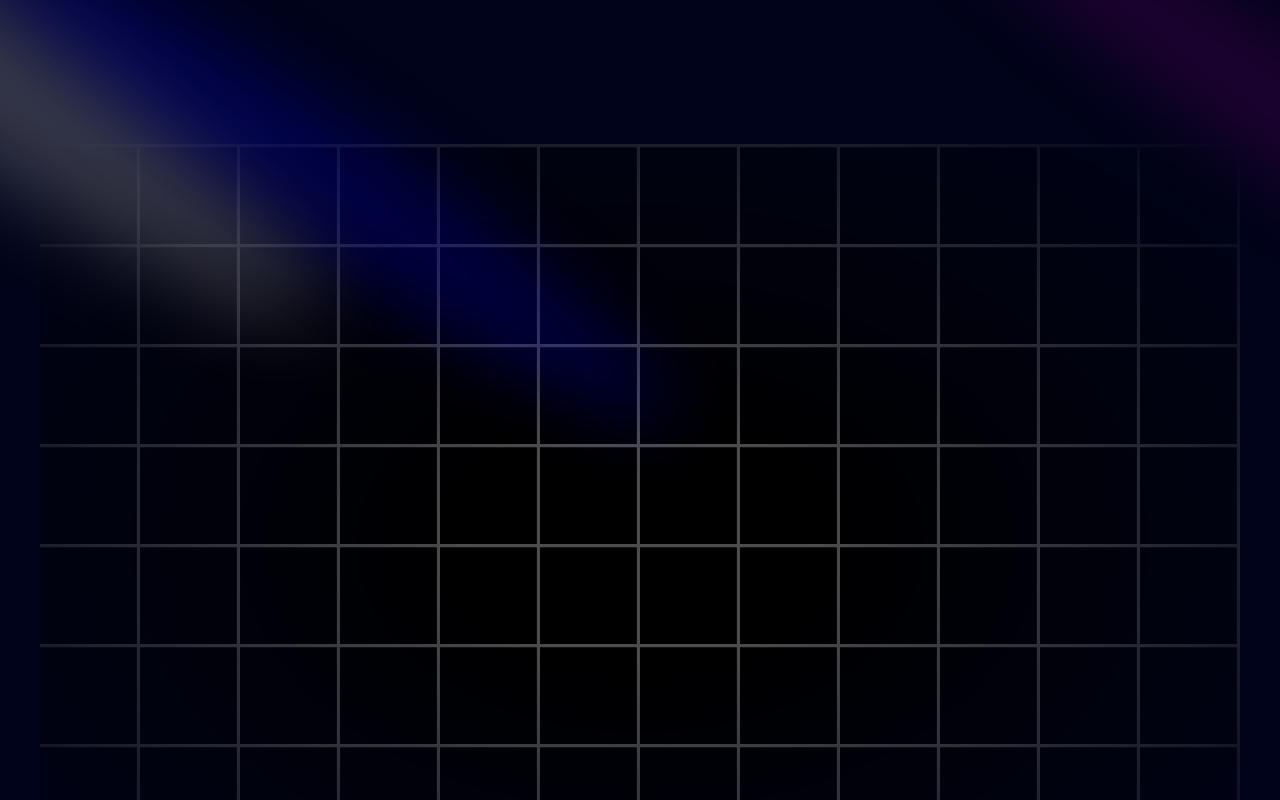
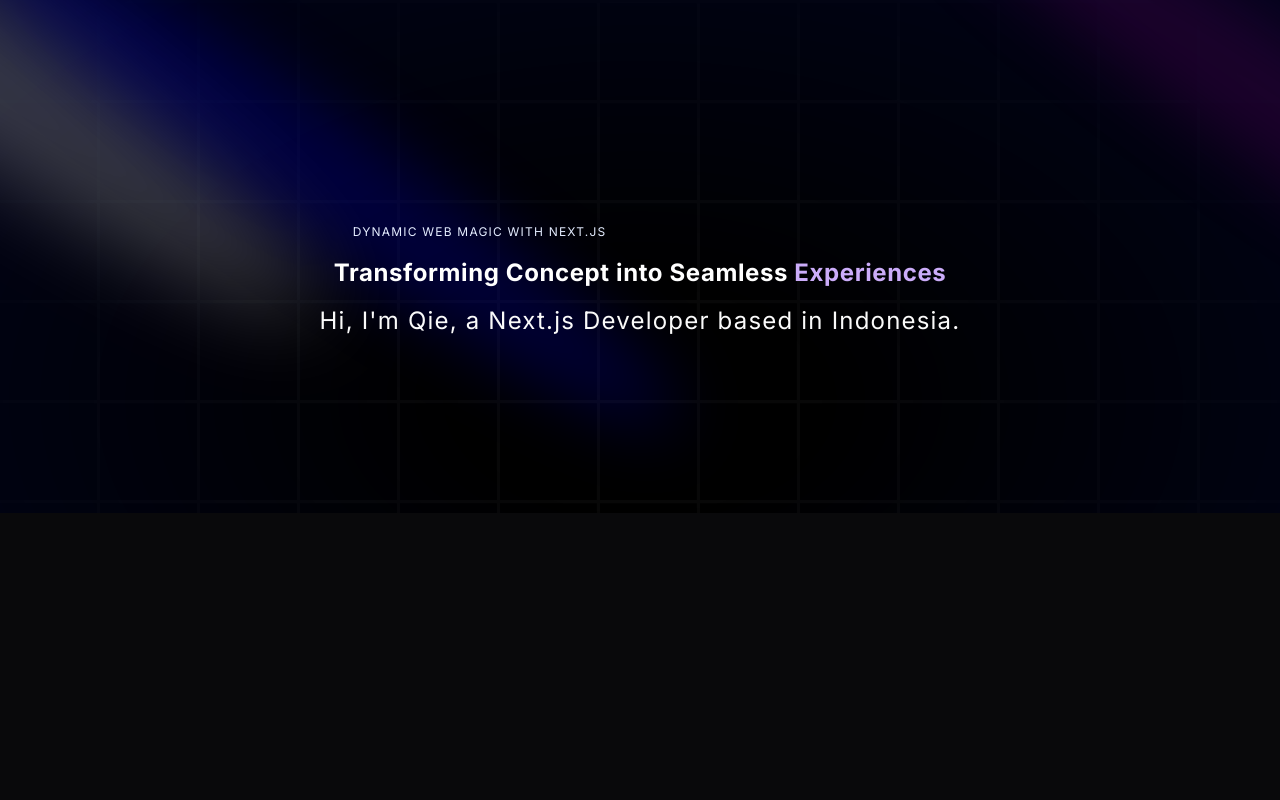
Before and after one commit to qiemchi/Portfolio, a Next.js app: page / in a window 1280 px wide. Shown: the top 800 px of the page. Built offline with nearby package versions, Linux system fonts and the light colour scheme.

Commit message:
added subheading

```diff
--- a/components/Hero.tsx
+++ b/components/Hero.tsx
@@ -1,5 +1,6 @@
 import React from 'react'
 import { Spotlight } from './ui/Spotlight'
+import { TextGenerateEffect } from './ui/TextGenerateEffect'
 
 const Hero = () => {
   return (
@@ -13,18 +14,27 @@
             fill="blue" />
         </div>
 
-        <div className="h-screen w-full dark:bg-black bg-white  dark:bg-grid-white/[0.3] bg-grid-black/[0.2] relative flex items-center justify-center">
+        <div className="h-screen w-full dark:bg-black bg-white  dark:bg-grid-white/[0.03] bg-grid-black/[0.2] flex items-center justify-center absolute top-0 left-0">
         {/* Radial gradient for the container to give a faded look */}
         <div className="absolute pointer-events-none inset-0 flex items-center justify-center
          dark:bg-black-100 bg-white [mask-image:radial-gradient(ellipse_at_center,transparent_20%,black)]" />
         </div>
 
-        <div className = "flex justify-center">
-            <div className = 'max-w-[89vw]'>
+        <div className = "flex justify-center relative my-20 z-10">
+            <div className = 'max-w-[89vw] md:max-w-2xl lg:max-w-[60vw] flex-col items-center justify-center'>
                 <h2 className =
                 "uppercase tracking-widest text-xs text-center text-blue-100 max-w-80">
                     Dynamic Web Magic with Next.js
                 </h2>
+
+                <TextGenerateEffect
+                    className = "text-center text-[40px] md:text-5xl lg:text-6xl"
+                    words = "Transforming Concept into Seamless Experiences"
+                />
+
+                <p className="text-center md:tracking-wider mb-4 text-sm md:text-lg lg:text-2xl">
+                    Hi, I'm Qie, a Next.js Developer based in Indonesia.
+                </p>
             </div>
         </div>
     </div>
--- /dev/null
+++ b/components/ui/TextGenerateEffect.tsx
@@ -0,0 +1,62 @@
+"use client";
+import { useEffect } from "react";
+import { motion, stagger, useAnimate } from "framer-motion";
+import { cn } from "@/utils/cn";
+
+export const TextGenerateEffect = ({
+  words,
+  className,
+  filter = true,
+  duration = 0.5,
+}: {
+  words: string;
+  className?: string;
+  filter?: boolean;
+  duration?: number;
+}) => {
+  const [scope, animate] = useAnimate();
+  let wordsArray = words.split(" ");
+  useEffect(() => {
+    animate(
+      "span",
+      {
+        opacity: 1,
+        filter: filter ? "blur(0px)" : "none",
+      },
+      {
+        duration: duration ? duration : 1,
+        delay: stagger(0.2),
+      }
+    );
+  }, [scope.current]);
+
+  const renderWords = () => {
+    return (
+      <motion.div ref={scope}>
+        {wordsArray.map((word, idx) => {
+          return (
+            <motion.span
+              key={word + idx}
+              className={`${idx > 3 ? 'text-purple' : 'dark:text-white text-black' }  opacity-0`}
+              style={{
+                filter: filter ? "blur(10px)" : "none",
+              }}
+            >
+              {word}{" "}
+            </motion.span>
+          );
+        })}
+      </motion.div>
+    );
+  };
+
+  return (
+    <div className={cn("font-bold", className)}>
+      <div className="my-4">
+        <div className=" dark:text-white text-black text-2xl leading-snug tracking-wide">
+          {renderWords()}
+        </div>
+      </div>
+    </div>
+  );
+};
```
